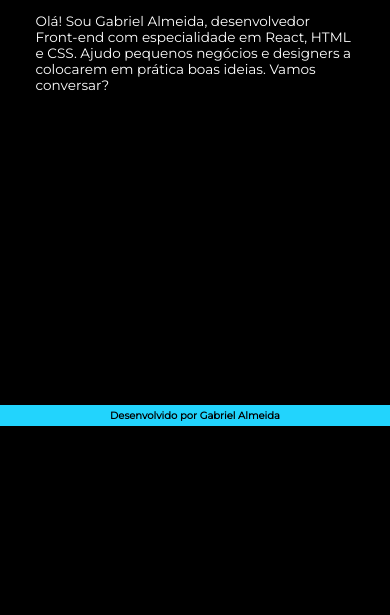
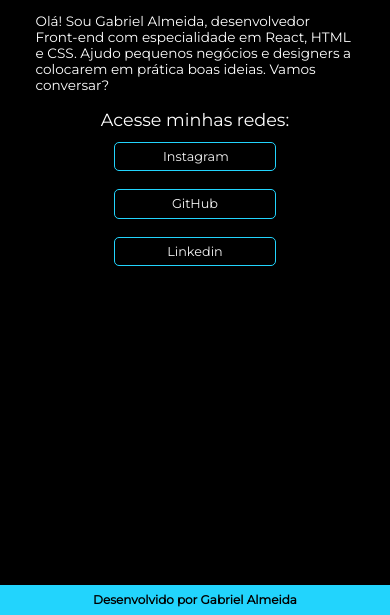
Before and after one commit to gabrieelmttss/portfolio, a plain HTML site: page index.html in a window 390 px wide. Shown: the part 245-860 px from the top of the page. Drawn offline with nearby package versions, Linux system fonts and the light colour scheme.

Commit message:
consertando posições e melhorando

```diff
--- a/index.html
+++ b/index.html
@@ -16,8 +16,13 @@
         <section class="textoELinks">
             <h1 class="texto1eleve">Eleve seu negócio digital a outro nível <strong>com um Front-end de qualidade!</strong></h1>
             <p class="texto2ola">Olá! Sou Gabriel Almeida, desenvolvedor Front-end com especialidade em React, HTML e CSS. Ajudo pequenos negócios e designers a colocarem em prática boas ideias. Vamos conversar?</p>
+                <div class="links">
+                    <h2 class="acesseRedes">Acesse minhas redes:</h2>
+                    <a class="links_links" href="https://www.instagram.com/gabrieelmtts/">Instagram</a>
+                    <a class="links_links" href="https://github.com/gabrieelmttss">GitHub</a>
+                    <a class="links_links" href="https://www.linkedin.com/in/gabrieelmattos/">Linkedin</a>
+                </div>
         </section>
-
             <img class="minhaFoto" src="img/1.png" alt="foto Gabriel Almeida">
     </main>
     <footer class="footer">
--- a/styles/style.css
+++ b/styles/style.css
@@ -103,7 +103,7 @@ strong {
 
 .textoFooter {
     text-align: center;
-    padding: 1%;
+    padding: 2%;
     font-family: 'Montserrat', sans-serif;
     font-weight: 600;
 }
@@ -125,6 +125,6 @@ strong {
     }
 
     .footer {
-        font-size: 10px;
+        font-size: 0.75rem;
     }
 }
```
